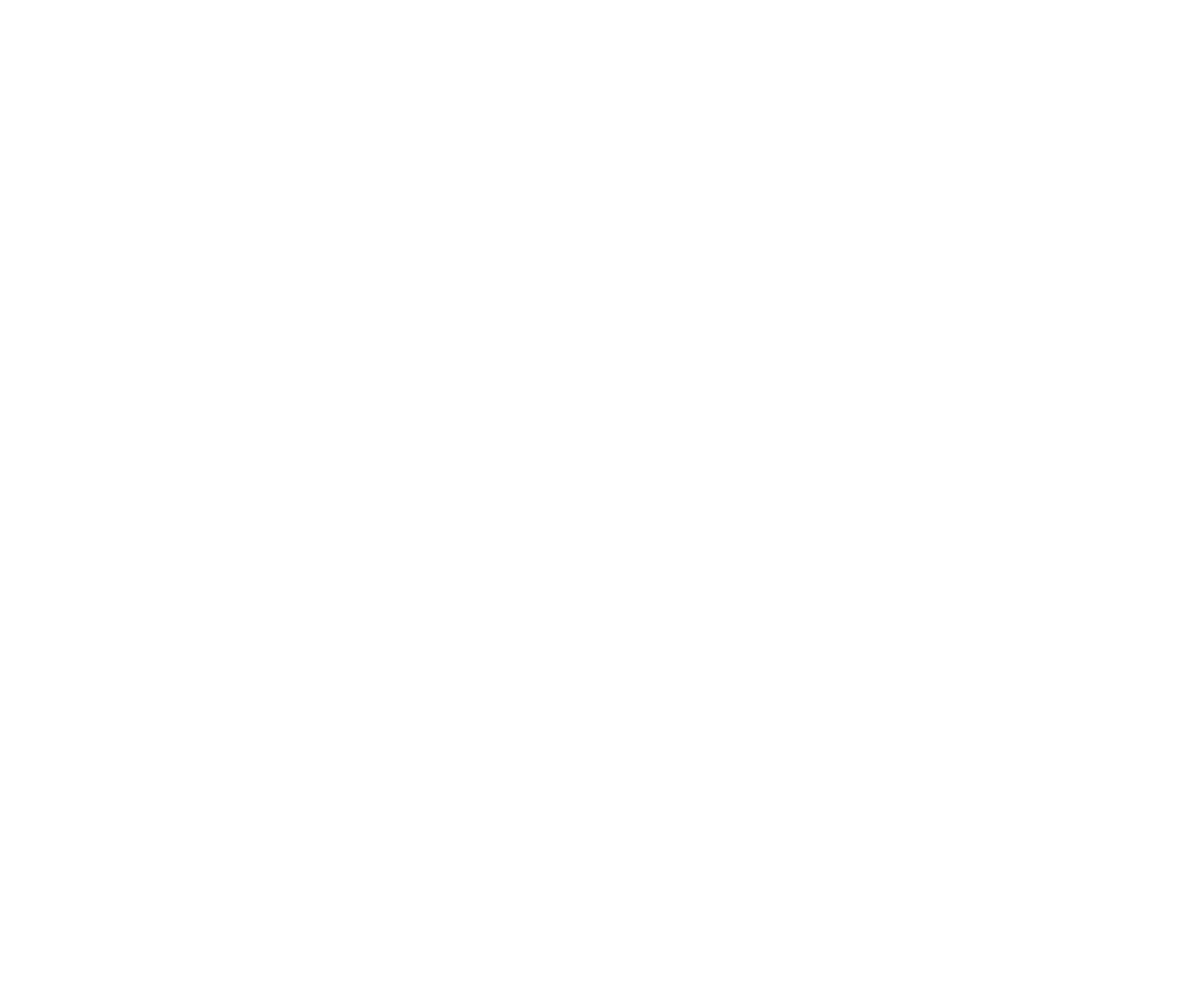
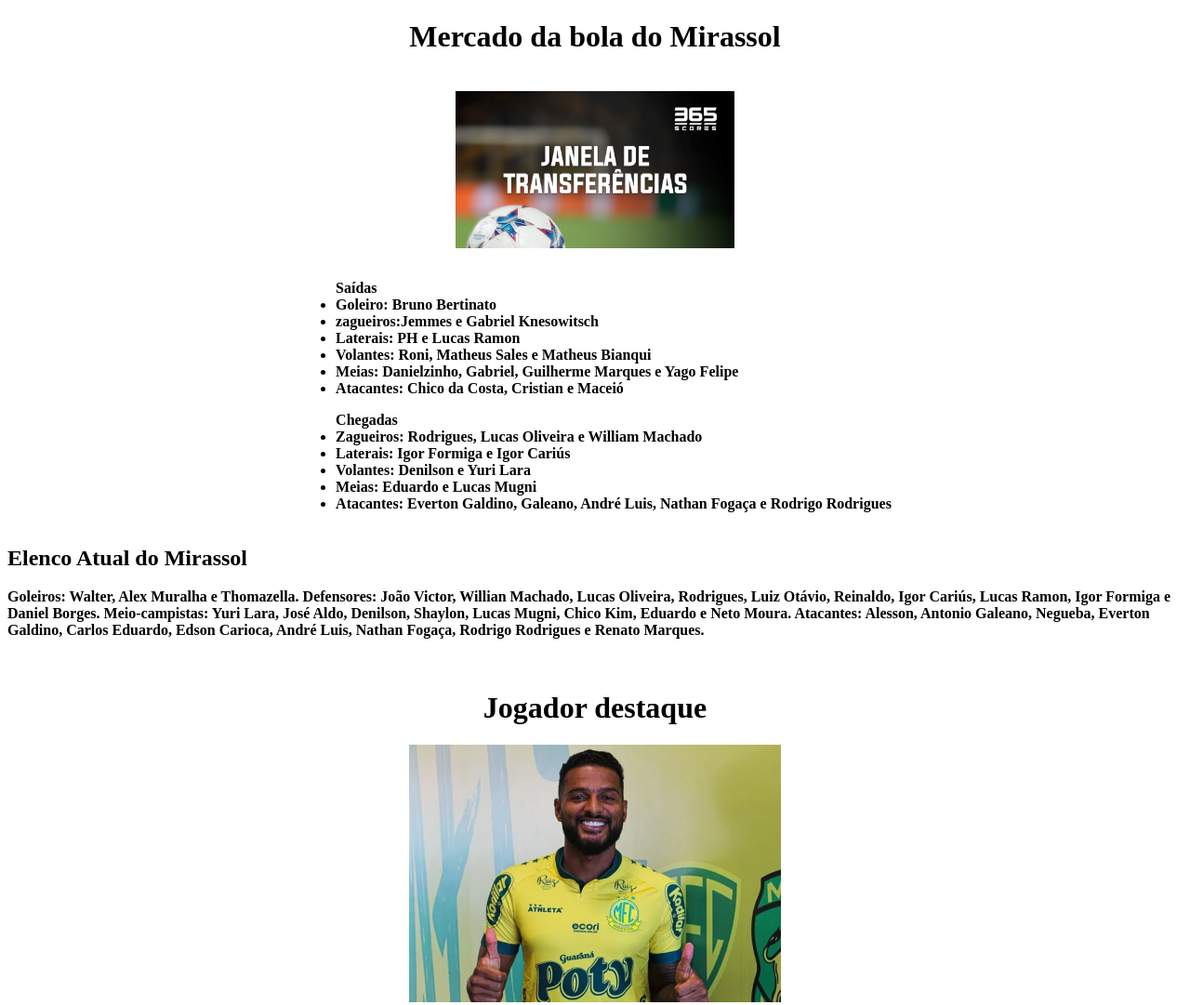
Before and after one commit to alfacegames/Mirassol-certo, a plain HTML site: page page1.html in a window 1280 px wide. Shown: the top 1081 px of the page at 93% size. Before the commit the page ends 800 px from the top, so only its background shows below. Drawn offline with Linux system fonts and the light colour scheme.

Commit message:
Add files via upload

```diff
--- a/page1.html
+++ b/page1.html
@@ -0,0 +1,88 @@
+<!DOCTYPE html>
+<html lang="pt-BR">
+    <head>
+        <meta charset="UTF-8">
+        <meta name="viewport" content="width=device-width, initial-scale=1.0">
+        <link rel="shortcut icon" href="img/mirassol2.png" type="image/x-icon">
+        <meta name="description" content="Site Sobre o Mirassol"> <!--'meta desc'-->
+        <meta name="keywords" content="Mirassol,Eduardo,Maiao,Walter,Reinaldo,Libertadores"> <!--'meta kw, palavras para guiar a pesquisa para o site'-->
+        <title>Elenco Atual</title>
+    </head>
+    <body>
+       <center> <h1>Mercado da bola do Mirassol</h1></center>
+                        <br>
+        <img src="img/janela.png" alt="Mercado da bola" width="300" style="display: block; margin: auto;">
+        <br>
+        <div style="display: flex; justify-content: center; gap: 40px;">
+        <b><ul> Saídas
+            <li>Goleiro: Bruno Bertinato</li>
+            <li>zagueiros:Jemmes e Gabriel Knesowitsch</li>
+            <li>Laterais: PH e Lucas Ramon</li>
+            <li>Volantes: Roni, Matheus Sales e Matheus Bianqui</li>
+            <li>Meias: Danielzinho, Gabriel, Guilherme Marques e Yago Felipe</li>
+            <li>Atacantes: Chico da Costa, Cristian e Maceió</li>
+        </ul>
+
+        <ul> Chegadas
+            <li>Zagueiros: Rodrigues, Lucas Oliveira e William Machado </li>
+            <li>Laterais: Igor Formiga e Igor Cariús </li>
+            <li>Volantes: Denilson e Yuri Lara </li>
+            <li>Meias: Eduardo e Lucas Mugni </li>
+            <li>Atacantes: Everton Galdino, Galeano, André Luis, Nathan Fogaça e Rodrigo Rodrigues</li>
+        </ul>
+        </div>
+        <H2>Elenco Atual do Mirassol</H2>
+        <p>
+Goleiros:
+Walter,
+Alex Muralha e
+Thomazella.
+Defensores:
+João Victor,
+Willian Machado,
+Lucas Oliveira,
+Rodrigues,
+Luiz Otávio,
+Reinaldo,
+Igor Cariús,
+Lucas Ramon,
+Igor Formiga e
+Daniel Borges.
+Meio-campistas:
+Yuri Lara,
+José Aldo,
+Denilson,
+Shaylon,
+Lucas Mugni,
+Chico Kim,
+Eduardo e
+Neto Moura.
+Atacantes:
+Alesson,
+Antonio Galeano,
+Negueba,
+Everton Galdino,
+Carlos Eduardo,
+Edson Carioca,
+André Luis,
+Nathan Fogaça,
+Rodrigo Rodrigues e
+Renato Marques.
+        </p>
+        <br>
+      <center><h1>Jogador destaque</h1>
+     <img src="img/reinaldo.png" alt="Foto do jogador" width="400">
+        <h1>Reinaldo</h1>
+      <br>
+
+
+
+
+      </center>
+        </b>
+
+
+
+
+    </body>
+    </html>
```
Also changed, not shown: index.html (+13 -7 lines), img/janela.png (added), img/reinaldo.png (added).
